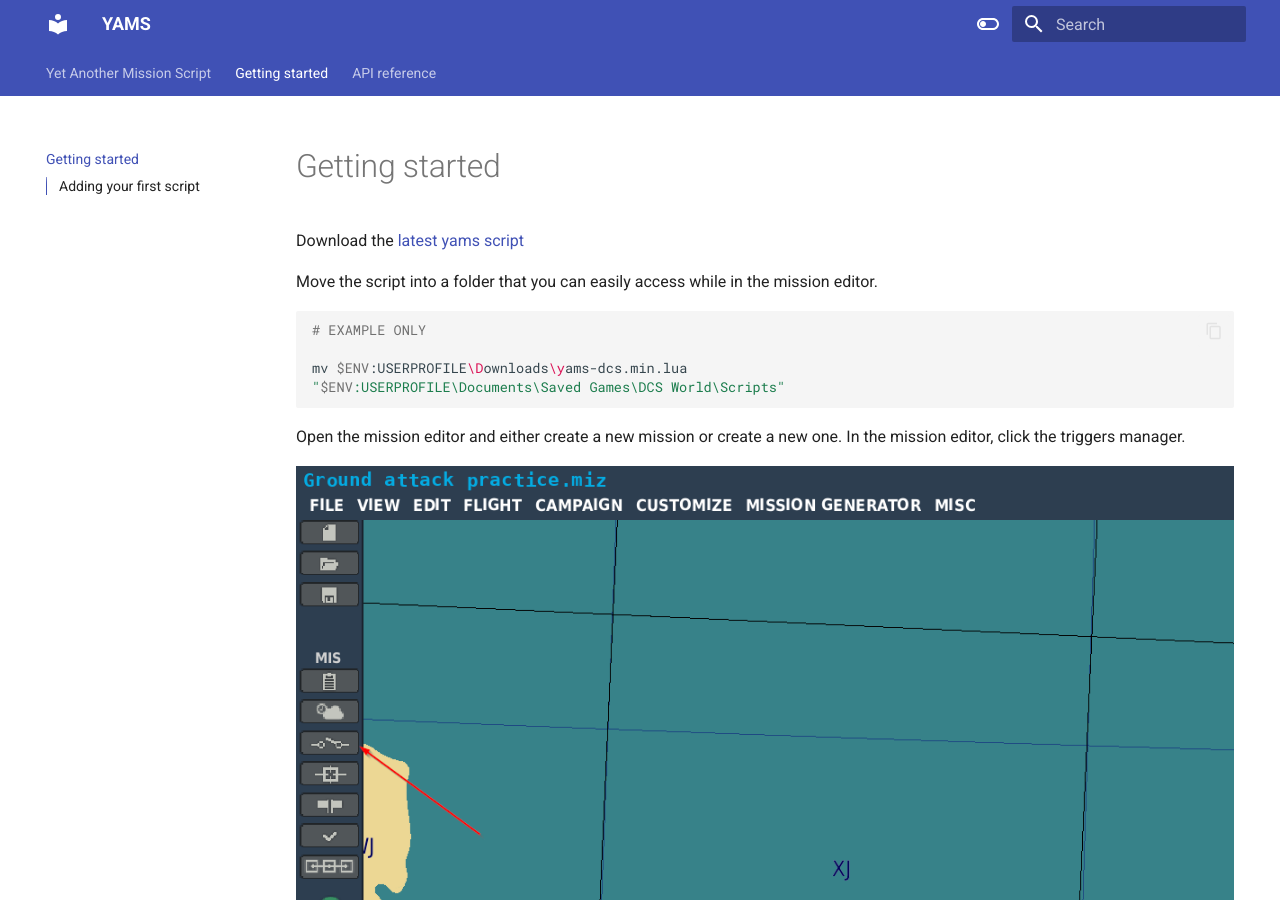
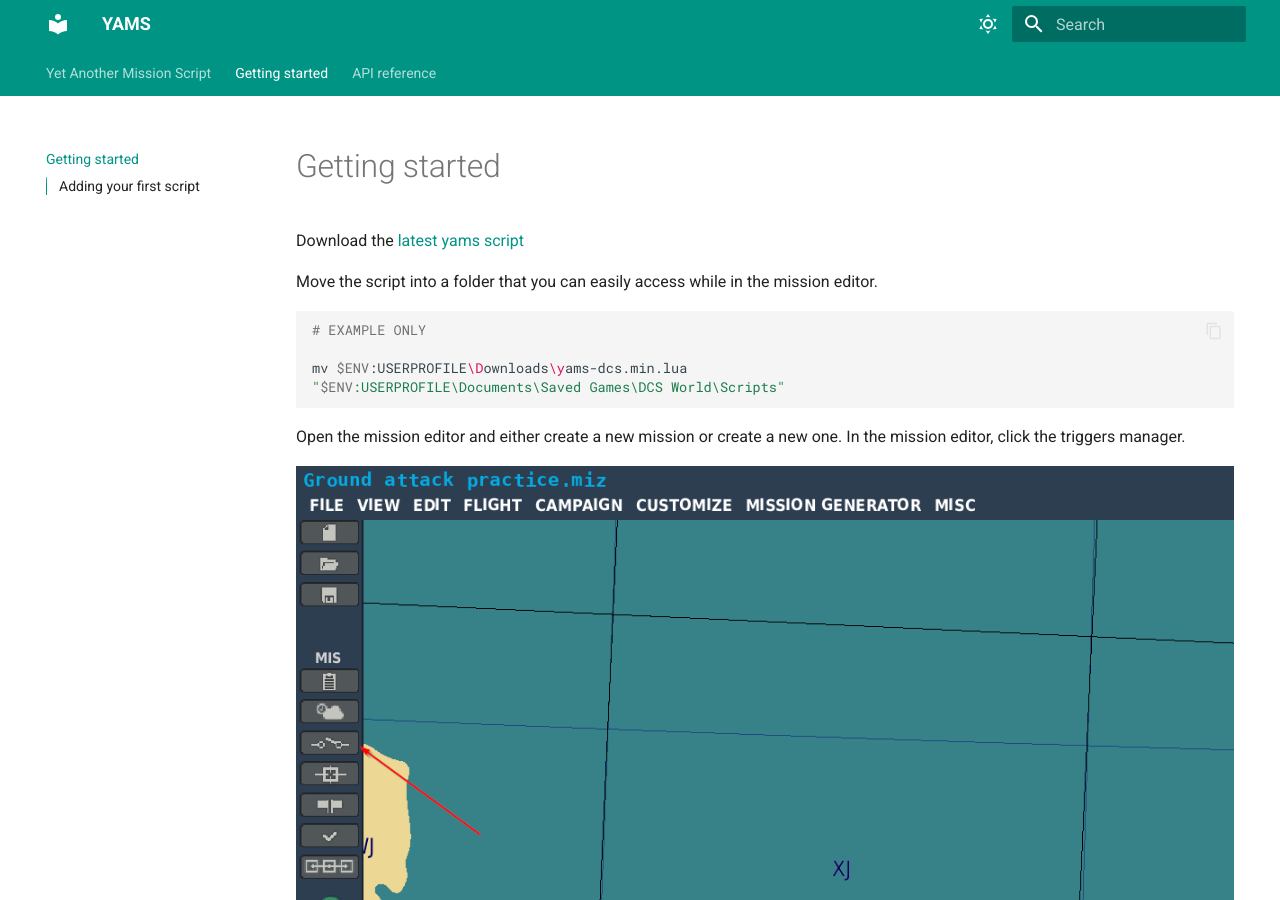
Before and after one commit to seska451/yams, an MkDocs documentation site: the page built from docs/getting-started.md, in a window 1280 px wide and 900 px high. Built offline with MkDocs 1.6.1 and Material for MkDocs 9.7.7, drawn with Linux system fonts in a browser that asks for light colours.

Commit message:
configured colour

```diff
--- a/mkdocs.yaml
+++ b/mkdocs.yaml
@@ -15,18 +15,19 @@ theme:
     - content.code.copy
   language: en
   palette:
+    # Palette toggle for light mode
     - scheme: default
       toggle:
-        icon: material/toggle-switch-off-outline
+        icon: material/weather-sunny
         name: Switch to dark mode
-        primary: teal
-        accent: purple
-    - scheme:
+      accent: purple
+      primary: teal
+    # Palette toggle for dark mode
+    - scheme: slate
       toggle:
-        icon: material/toggle-switch
+        icon: material/weather-night
         name: Switch to light mode
-        primary: teal
-        accent: lime
+      accent: teal
 extra:
   social:
     - icon: fontawesome/brands/github-alt
@@ -36,7 +37,7 @@ extra:
     - icon: simple/kofi
       link: https://ko-fi.com/seska
     - icon: fontawesome/solid/rss
-      link: https://seska.io
+      link: https://seska.io w
 markdown_extensions:
   - pymdownx.highlight:
       anchor_linenums: true
```
Also changed, not shown: README.md (+2 -1 lines).
